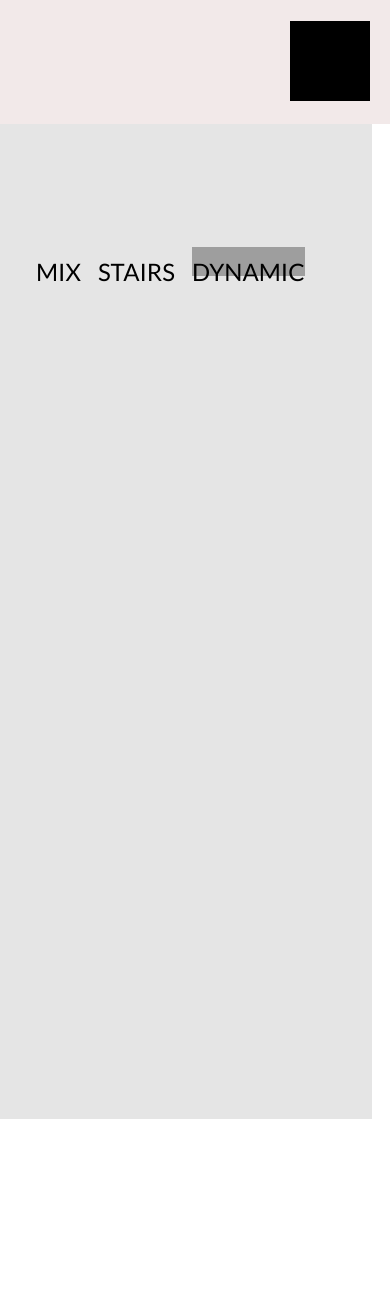
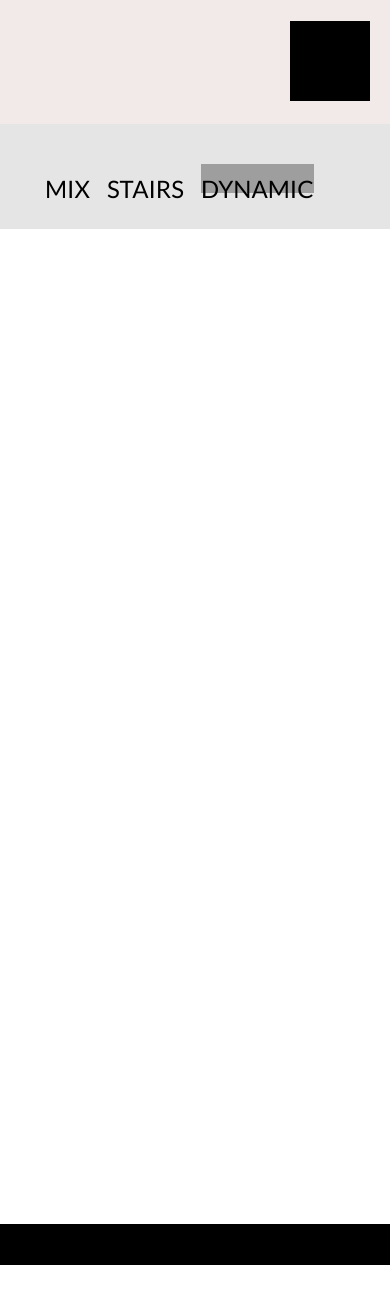
Before and after one commit to fadiatamny/Web2019, a PHP site: page /layout3.html in a window 390 px wide; the page is wider, and only the part inside the window is pictured. Shown: the top 1300 px of that part. After the commit the page ends 1265 px from the top of that part, so only its background shows below. Run offline with PHP 8.4, Linux system fonts and the light colour scheme; grey boxes are pictures that could not be loaded.

Commit message:
fixed game bug  & mobile querries
issue where if you click a already clicked something that was successfully a pair it will turn it into a pair too.

also added mobile querries

```diff
--- a/Exercises/Ex3/includes/main.js
+++ b/Exercises/Ex3/includes/main.js
@@ -37,8 +37,6 @@ var generateBoxes = function(){
 
         boxshow.appendChild(box);
     }
-
-    initGame();
 };
 
 var compareValues = function(){
@@ -52,20 +50,26 @@ var compareValues = function(){
     slashIndex=str2.indexOf('</p');
     var fstr2=str2.substring(commaIndex+2,slashIndex);
 
+    if(list[0].className.includes('correct') || list[1].className.includes('correct') )
+        return -1;
+
     if(fstr1 == fstr2)
-        return true;
-    return false;
+        return 1;
+    return 0;
 };
 
 var checkGame = function(){
-    if(compareValues()){
+    var x = compareValues();
+    if( x == 1){
         for( var i = 0; i < list.length; ++i){
             list[i].className = list[i].className.replace('show','correct');
         }
     }
     else{
-        for( var i = 0; i < list.length; i++){
-            list[i].className = list[i].className.replace('show','');
-         }
+        if( x == 0){
+            for( var i = 0; i < list.length; i++){
+                list[i].className = list[i].className.replace('show','');
+            }
+        }
     }
 }
--- a/Exercises/Ex3/includes/style.css
+++ b/Exercises/Ex3/includes/style.css
@@ -403,6 +403,36 @@ nav span{
 #layout3 .box.correct{
   background-color: #12bd0c;
 }
+
 .box.correct p{
   color: #ffffff;
 }
+
+/*-----------------------------*/
+/*Mobile Querries*/
+/*-----------------------------*/
+
+@media (max-width:767px){
+
+  #layout3 .main-nav{
+    height: 105px;
+    width: 100%;
+    margin: 0 auto;
+  }
+
+  #layout3 nav{
+      margin-top: 0;
+  }
+
+  #layout3 .block{
+    display: none;
+  }
+
+  #layout3 aside{
+    display: none;
+  }
+
+  #layout3 main{
+      width: 100%;
+  }
+}
--- a/Exercises/Ex3/layout3.html
+++ b/Exercises/Ex3/layout3.html
@@ -1,6 +1,7 @@
 <!DOCTYPE html>
 <html>
     <head>
+        <meta name="viewport" content="width=device-width, initial-scale=1.0">
         <link rel="stylesheet" href="./includes/style.css">
         <link rel="stylesheet" href="https://fonts.googleapis.com/css?family=Lato">
     </head>
```
